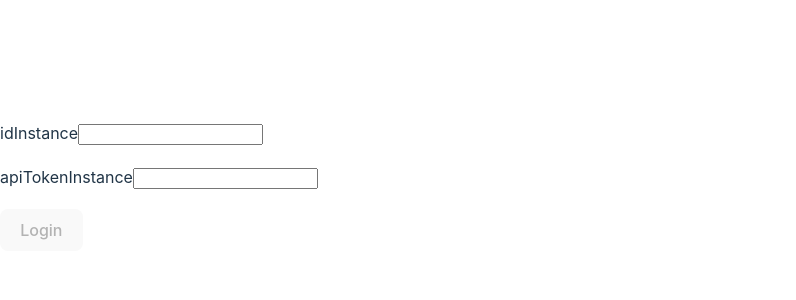
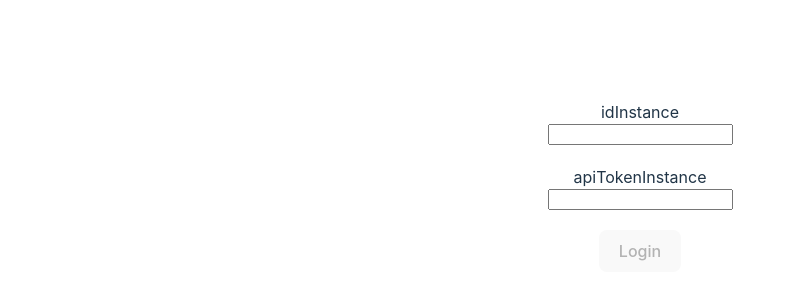
Before and after one commit to LenaRybinskova/wApp, a React (Vite) app: page / in a window 1280 px wide. Shown: the part 214-514 px from the top of the page, without its empty margins (0-796 px from the left). Built offline with nearby package versions, Linux system fonts and the light colour scheme.

Commit message:
add layout

```diff
--- a/src/app/App.tsx
+++ b/src/app/App.tsx
@@ -1,17 +1,14 @@
-/*import '../app/App.css'*/
+import '../app/App.css'
 import {LoginForm} from '../../src/features/auth/ui/LoginForm/Login.tsx';
 import {Route, Routes} from 'react-router-dom';
 import {Chat} from '../features/chat/ui/Chat';
 
 function App() {
-
     return (
-        <>
-            <Routes>
-                <Route path="/" element={<LoginForm/>}/>
-                <Route path="/chat" element={<Chat/>}/>
-            </Routes>
-        </>
+        <Routes>
+            <Route path="/" element={<LoginForm/>}/>
+            <Route path="/chat" element={<Chat/>}/>
+        </Routes>
     )
 }
 
--- /dev/null
+++ b/src/common/components/FormInput/FormInput.module.scss
@@ -0,0 +1,4 @@
+.inputContainer {
+  display: flex;
+  flex-direction: column;
+}
--- a/src/common/components/FormInput/FormInput.tsx
+++ b/src/common/components/FormInput/FormInput.tsx
@@ -1,17 +1,19 @@
+import styles from './FormInput.module.scss'
+
 type Props = {
     name: string
-    label: string
+    label?: string
     register: any
     errors: any
 
 }
 
 export const FormInput = (props: Props) => {
-    const {name, register, errors} = props
+    const {name, register, errors, label} = props
 
     return (
-        <div style={{marginBottom: 20}}>
-            <label htmlFor={name}>{name}</label>
+        <div style={{marginBottom: 20}} className={styles.inputContainer}>
+            {label && <label htmlFor={name}>{name}</label>}
             <input {...register(name, {required: 'field is required'})} />
             {errors[name] && <span style={{color: 'red'}}>{errors[name].message}</span>}
         </div>
--- a/src/features/auth/ui/LoginForm/Login.module.scss
+++ b/src/features/auth/ui/LoginForm/Login.module.scss
@@ -0,0 +1,7 @@
+.loginContainer{
+  display: flex;
+  flex-direction: column;
+  align-items: center;
+  justify-content: center;
+  margin: 0 auto;
+}
--- a/src/features/auth/ui/LoginForm/Login.tsx
+++ b/src/features/auth/ui/LoginForm/Login.tsx
@@ -2,6 +2,7 @@ import {SubmitHandler, useForm} from 'react-hook-form';
 import {FormInput} from '../../../../../src/common/components/FormInput';
 import {Button} from '../../../../../src/common/components/Button';
 import {useNavigate} from 'react-router-dom';
+import styles from "./Login.module.scss"
 
 
 type FormValue = {
@@ -20,7 +21,7 @@ export const LoginForm = () => {
     };
 
     return (
-        <form onSubmit={handleSubmit(onSubmit)}>
+        <form onSubmit={handleSubmit(onSubmit)} className={styles.loginContainer}>
             <FormInput
                 name="idInstance"
                 label="idInstance"
--- a/src/features/chat/ui/Chat/Chat.module.scss
+++ b/src/features/chat/ui/Chat/Chat.module.scss
@@ -1,5 +1,6 @@
 .container {
   display: flex;
+  flex-direction: column;
   justify-content: center;
   align-items: center;
 }
```
Also changed, not shown: src/common/components/FormInput/FormInput.module.tsx (deleted).
